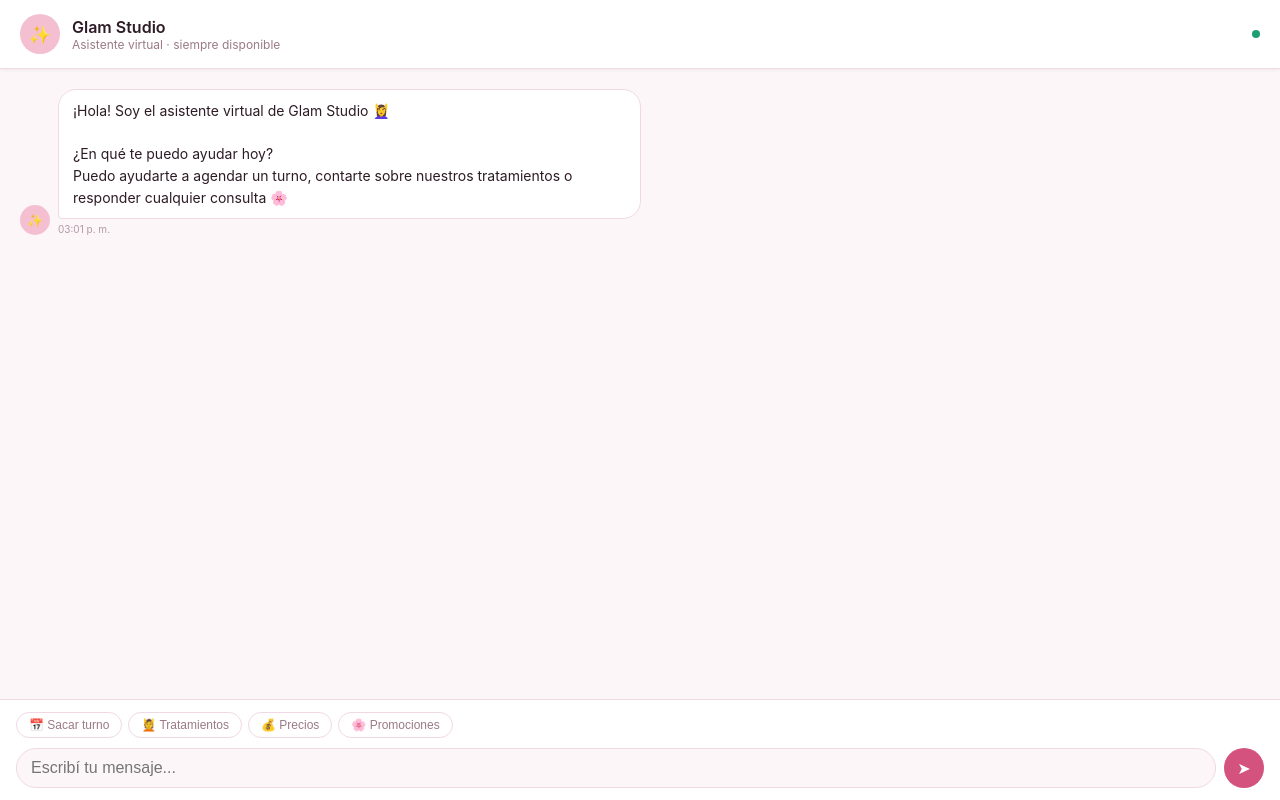
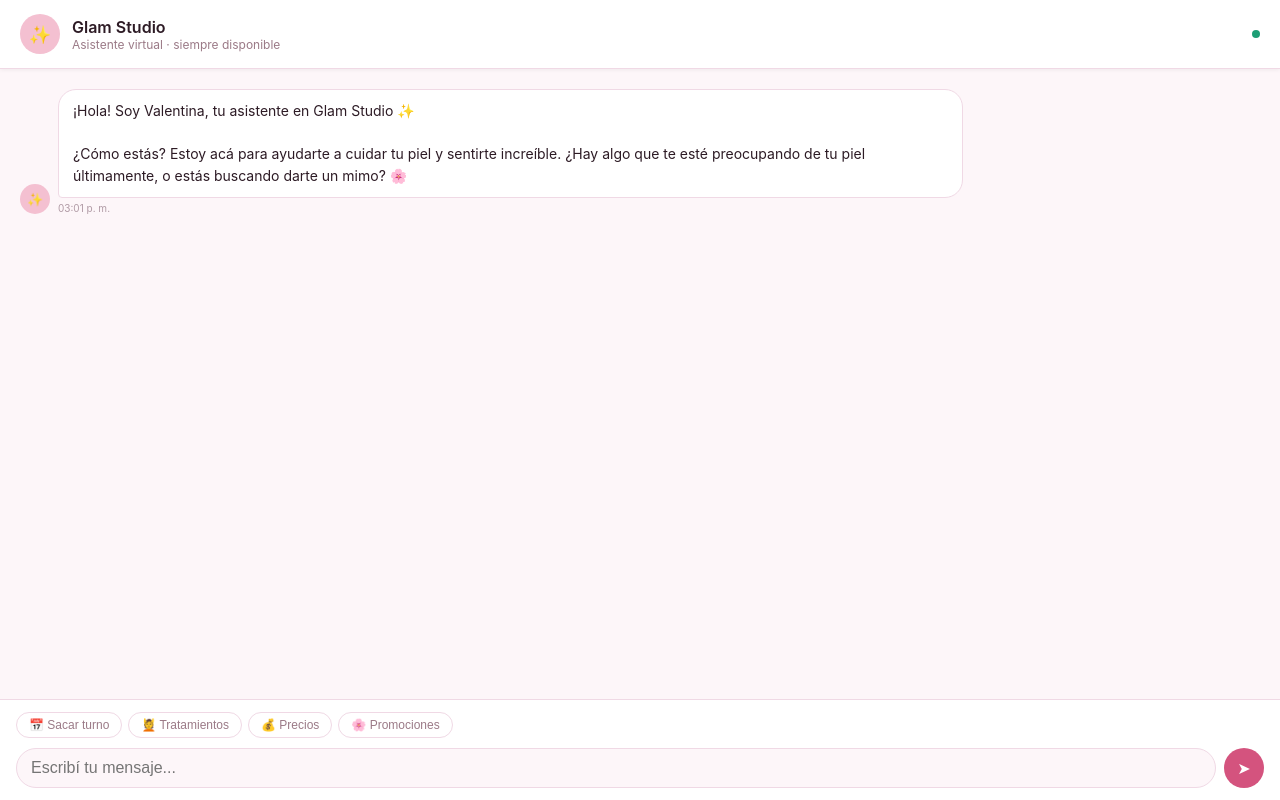
Before and after one commit to ryg15/agente-estetica, a website: page index.html in a window 1280 px wide. Drawn offline with Linux system fonts and the light colour scheme.

Commit message:
Update index.html

```diff
--- a/index.html
+++ b/index.html
@@ -132,7 +132,6 @@
     send();
   }
 
-  addMsg('agent', '¡Hola! Soy el asistente virtual de Glam Studio 💆‍♀️\n\n¿En qué te puedo ayudar hoy?\nPuedo ayudarte a agendar un turno, contarte sobre nuestros tratamientos o responder cualquier consulta 🌸');
-</script>
+addMsg('agent', '¡Hola! Soy Valentina, tu asistente en Glam Studio ✨\n\n¿Cómo estás? Estoy acá para ayudarte a cuidar tu piel y sentirte increíble. ¿Hay algo que te esté preocupando de tu piel últimamente, o estás buscando darte un mimo? 🌸');</script>
 </body>
 </html>
```
